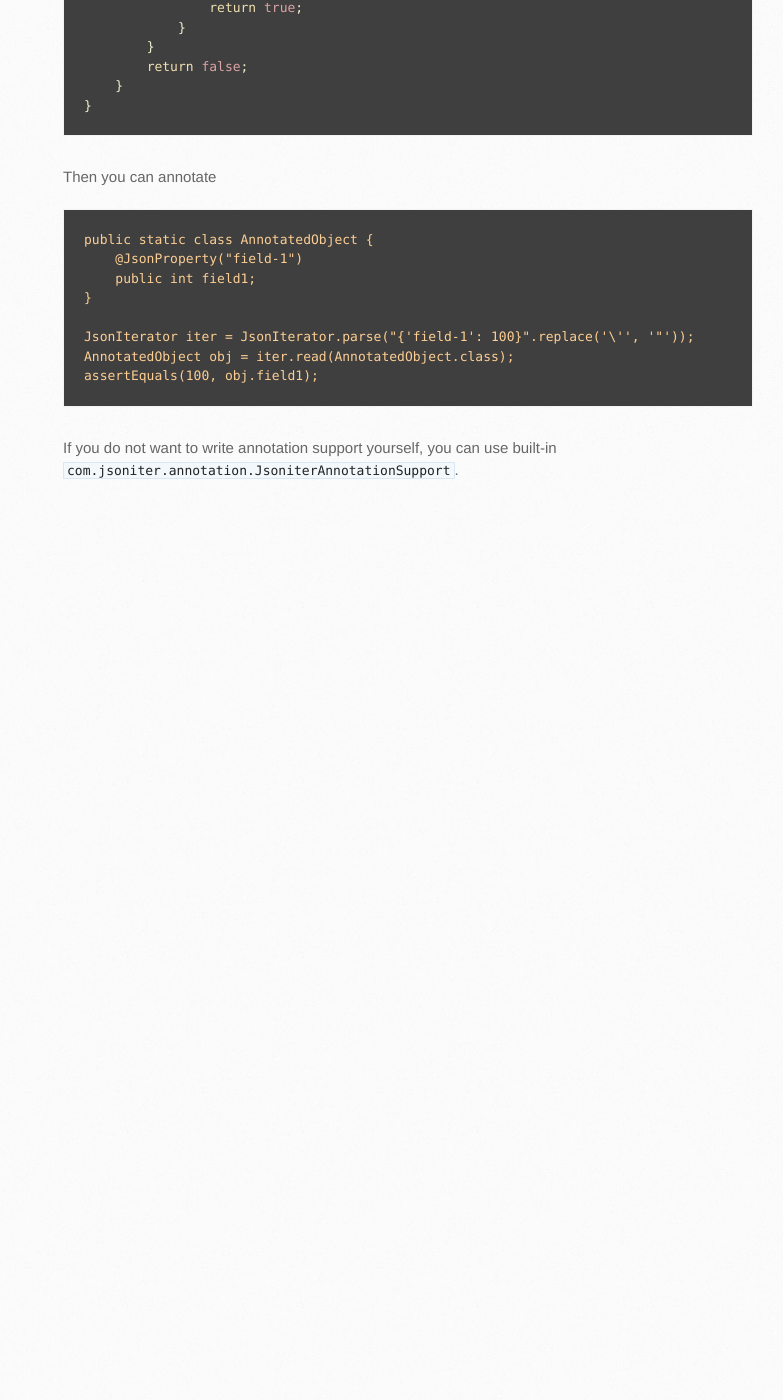
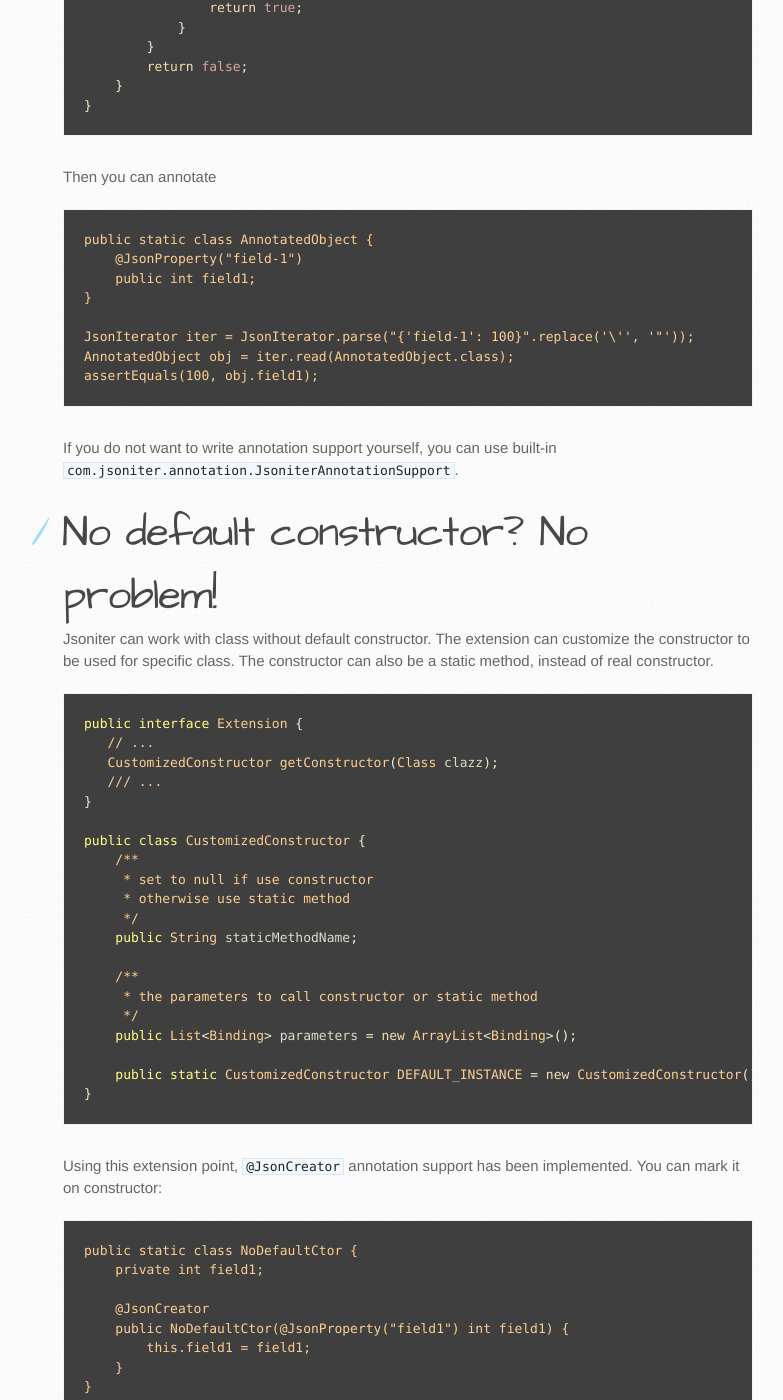
Before and after one commit to json-iterator/json-iterator.github.io, a Jekyll site: the page built from java-extension.md, in a window 1280 px wide and 1400 px high, scrolled down 4270 px. Shown: the whole window, without its empty margins (107-890 px from the left). Built offline with Jekyll 4.4.1, drawn with Linux system fonts in a browser that asks for light colours; comment, search, counter and statistics services are not loaded; before the commit the page ends 4794 px from its top, so only the background shows below that; some of the changed text lies outside the part shown.

Commit message:
Update java-extension.md

````diff
--- a/java-extension.md
+++ b/java-extension.md
@@ -173,7 +173,7 @@
     @Override
     public boolean updateBinding(Binding field) {
         JsonProperty jsonProperty = field.getAnnotation(JsonProperty.class);
-        if (jsonProperty == null) {
+        if (jsonProperty != null) {
             String alternativeField = jsonProperty.value();
             if (!alternativeField.isEmpty()) {
                 field.fromNames = new String[]{alternativeField};
@@ -199,3 +199,64 @@
 ```
 
 If you do not want to write annotation support yourself, you can use built-in `com.jsoniter.annotation.JsoniterAnnotationSupport`.
+
+# No default constructor? No problem!
+
+Jsoniter can work with class without default constructor. The extension can customize the constructor to be used for specific class. The constructor can also be a static method, instead of real constructor.
+
+```java
+public interface Extension {
+   // ...
+   CustomizedConstructor getConstructor(Class clazz);
+   /// ...
+}
+
+public class CustomizedConstructor {
+    /**
+     * set to null if use constructor
+     * otherwise use static method
+     */
+    public String staticMethodName;
+
+    /**
+     * the parameters to call constructor or static method
+     */
+    public List<Binding> parameters = new ArrayList<Binding>();
+
+    public static CustomizedConstructor DEFAULT_INSTANCE = new CustomizedConstructor();
+}
+```
+
+Using this extension point, `@JsonCreator` annotation support has been implemented. You can mark it on constructor:
+
+```
+public static class NoDefaultCtor {
+    private int field1;
+
+    @JsonCreator
+    public NoDefaultCtor(@JsonProperty("field1") int field1) {
+        this.field1 = field1;
+    }
+}
+```
+
+Or, you can mark it on static method:
+
+```
+public static class StaticFactory {
+
+    private int field1;
+
+    private StaticFactory() {
+    }
+
+    @JsonCreator
+    public static StaticFactory createObject(@JsonProperty("field1") int field1) {
+        StaticFactory obj = new StaticFactory();
+        obj.field1 = field1;
+        return obj;
+    }
+}
+```
+
+To enable jsoniter annotation support `JsoniterAnnotationSupport.enable()` must be called first
````
